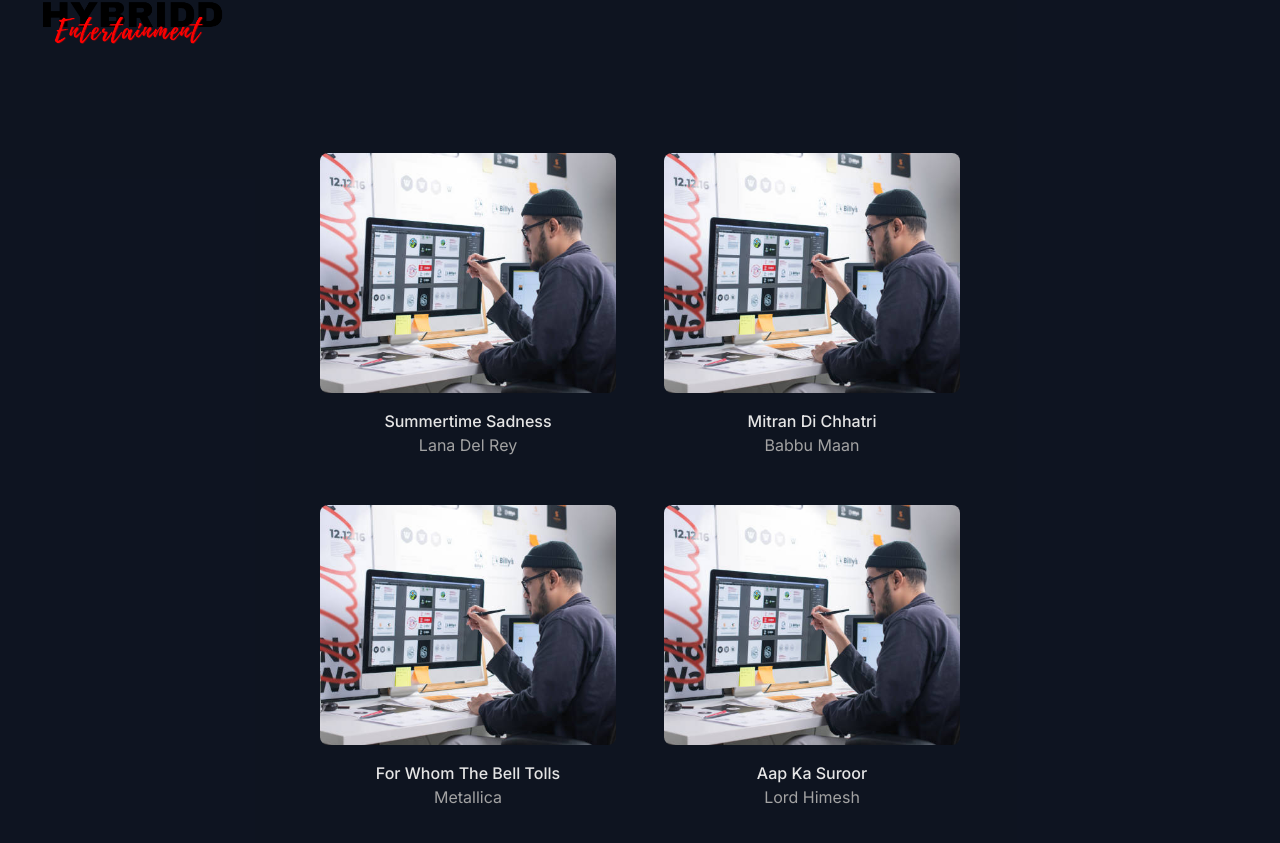
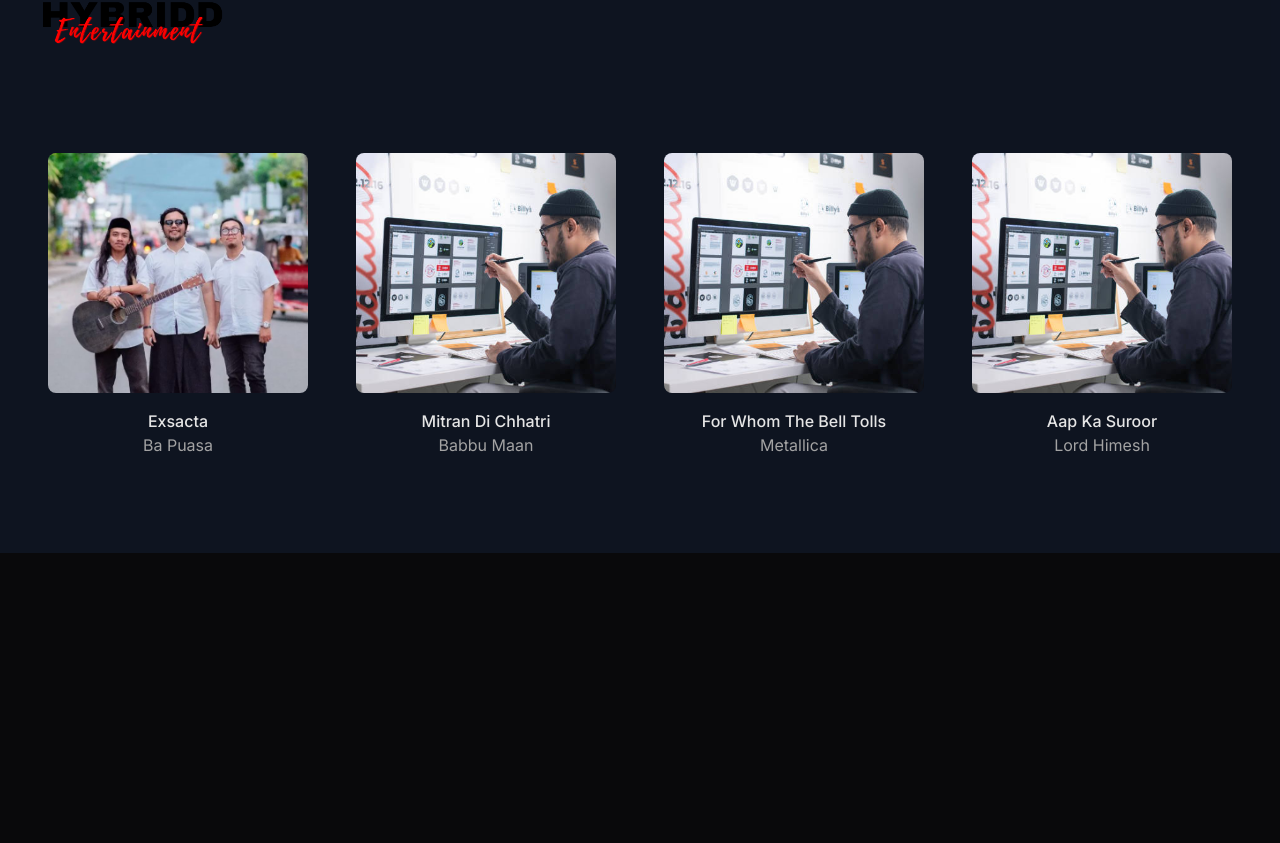
Before and after one commit to oharaproject/creative-agency-website, a Next.js app: page / in a window 1280 px wide. Shown: the part 1555-2398 px from the top of the page. After the commit the page ends 2108 px from the top, so only its background shows below. Built offline with nearby package versions, Linux system fonts and the light colour scheme.

Commit message:
adjust cards position

```diff
--- a/components/ListofBands.tsx
+++ b/components/ListofBands.tsx
@@ -127,7 +127,7 @@
           </div>
         ) : null}
       </AnimatePresence>
-      <ul className="max-w-2xl mx-auto w-full grid grid-cols-1 md:grid-cols-2 items-start gap-4">
+      <ul className="max-w-7xl mx-auto w-full grid grid-cols-1 sm:grid-cols-2 lg:grid-cols-4 items-start gap-4">
         {cards.map((card, index) => (
           <motion.div
             layoutId={`card-${card.title}-${id}`}
@@ -204,24 +204,21 @@
 
 const cards = [
   {
-    description: "Lana Del Rey",
-    title: "Summertime Sadness",
-    src: "/graphicdesign.jpg",
+    description: "Ba Puasa",
+    title: "Exsacta",
+    src: "/exsacta.jpg",
     ctaText: "Visit",
-    ctaLink: "https://ui.aceternity.com/templates",
+    ctaLink: "https://open.spotify.com/artist/1QrsIpHcNhMAY8HGhzQiui",
     content: () => {
       return (
         <p>
-          Lana Del Rey, an iconic American singer-songwriter, is celebrated for
-          her melancholic and cinematic music style. Born Elizabeth Woolridge
-          Grant in New York City, she has captivated audiences worldwide with
-          her haunting voice and introspective lyrics. <br /> <br /> Her songs
-          often explore themes of tragic romance, glamour, and melancholia,
-          drawing inspiration from both contemporary and vintage pop culture.
-          With a career that has seen numerous critically acclaimed albums, Lana
-          Del Rey has established herself as a unique and influential figure in
-          the music industry, earning a dedicated fan base and numerous
-          accolades.
+          Lorem ipsum dolor sit amet consectetur adipisicing elit. Odit dolore
+          exercitationem voluptatibus? Veritatis adipisci, ratione nesciunt ea
+          commodi est laudantium, animi, quasi voluptas rerum veniam perferendis
+          non consequuntur id placeat. <br /> <br /> Lorem ipsum dolor sit amet,
+          consectetur adipisicing elit. Atque enim rem eaque dicta, laudantium
+          minus dolor quos, quisquam eius accusantium labore ad assumenda
+          veritatis iste quis deserunt earum suscipit beatae..
         </p>
       );
     },
```
Also changed, not shown: public/exsacta.jpg (added).
